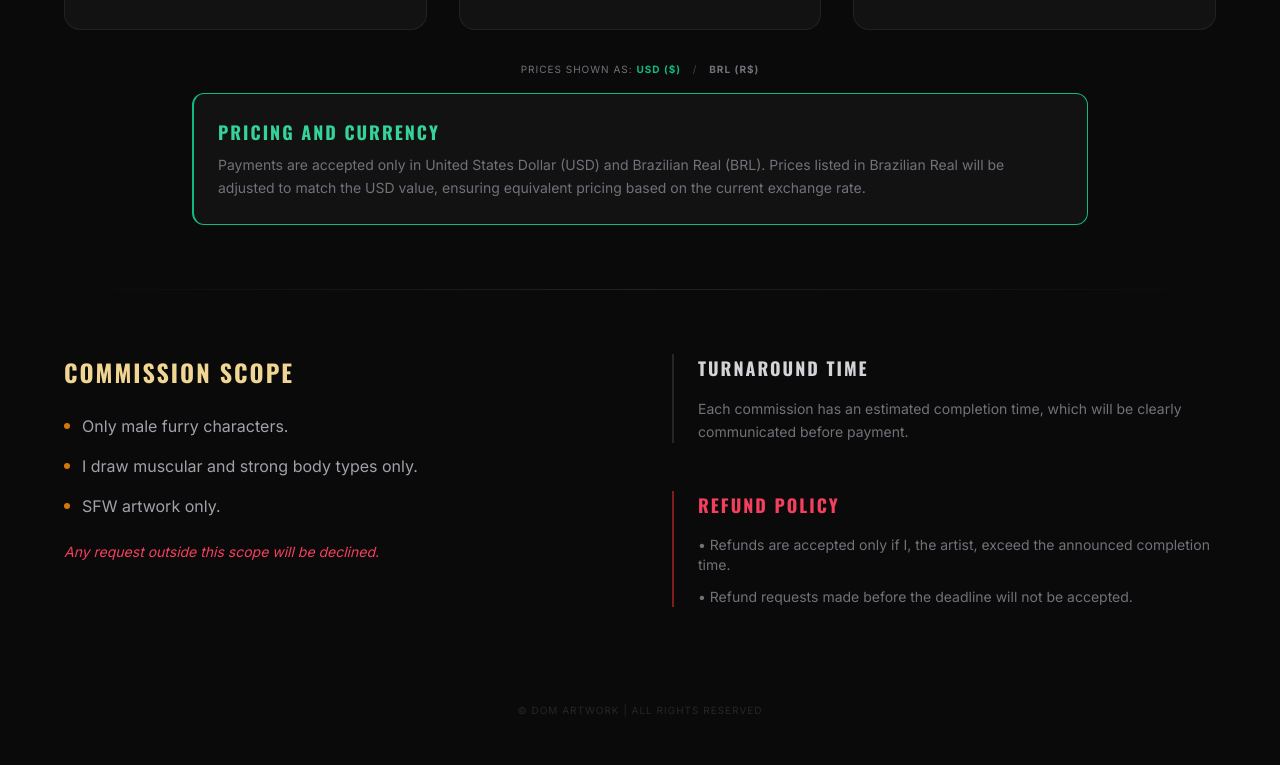
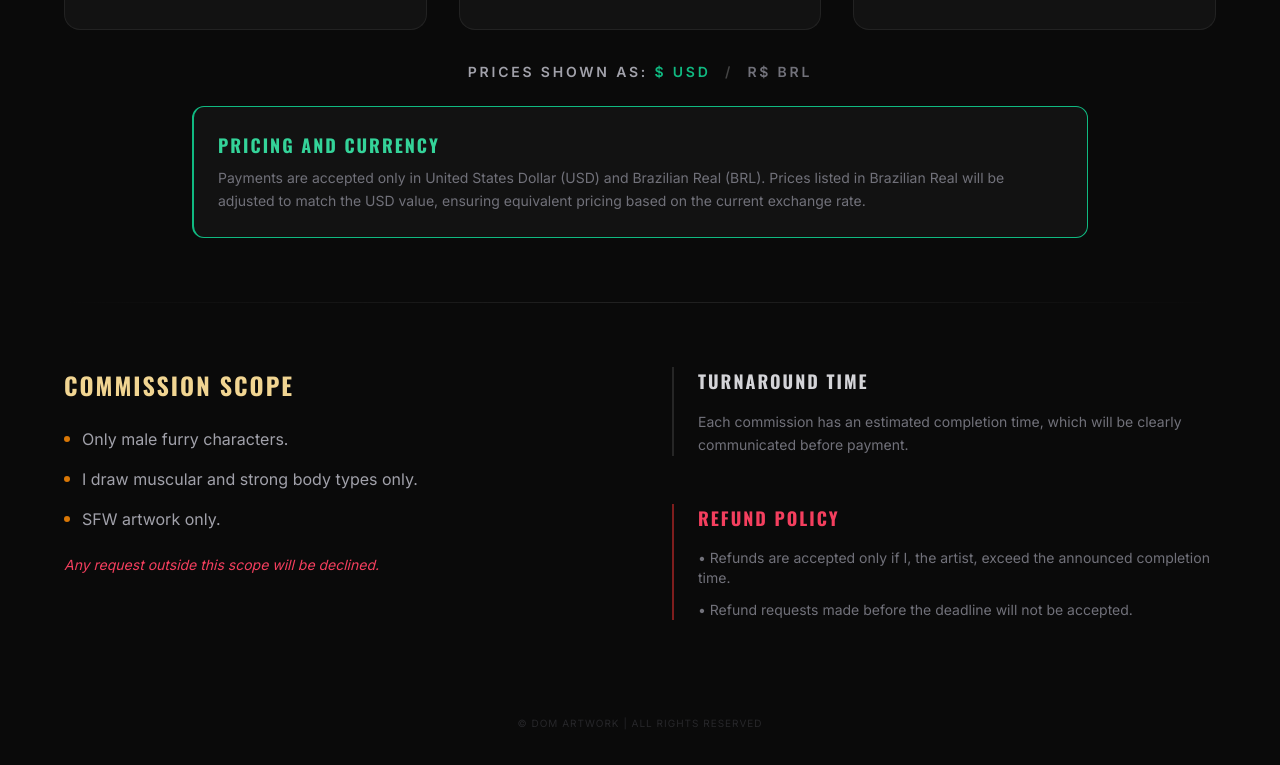
Before and after one commit to DomSTN/Commission-Page, a plain HTML site: page index.html in a window 1280 px wide. Shown: the part 993-1758 px from the top of the page. Drawn offline with nearby package versions, Linux system fonts and the light colour scheme.

Commit message:
Update index.html

```diff
--- a/index.html
+++ b/index.html
@@ -47,7 +47,6 @@
             transform: translateY(-4px);
         }
 
-        /* Container da Imagem com Legenda Estilo Mockup */
         .art-container {
             position: relative;
             width: 100%;
@@ -62,7 +61,6 @@
             display: block;
         }
 
-        /* Legenda flutuante escura como no print */
         .art-label {
             position: absolute;
             top: 15px;
@@ -218,9 +216,9 @@
             </div>
         </div>
 
-        <div class="max-w-4xl mx-auto mb-4 px-2 text-center">
-            <p class="text-[10px] text-zinc-500 uppercase tracking-widest">
-                Prices shown as: <span class="price-text font-bold">USD ($)</span> <span class="price-divider">/</span> <span class="price-brl font-bold">BRL (R$)</span>
+        <div class="max-w-4xl mx-auto mb-6 px-2 text-center">
+            <p class="text-sm text-zinc-400 uppercase tracking-[0.2em] font-semibold">
+                Prices shown as: <span class="price-text">$ USD</span> <span class="price-divider">/</span> <span class="price-brl">R$ BRL</span>
             </p>
         </div>
 
```
